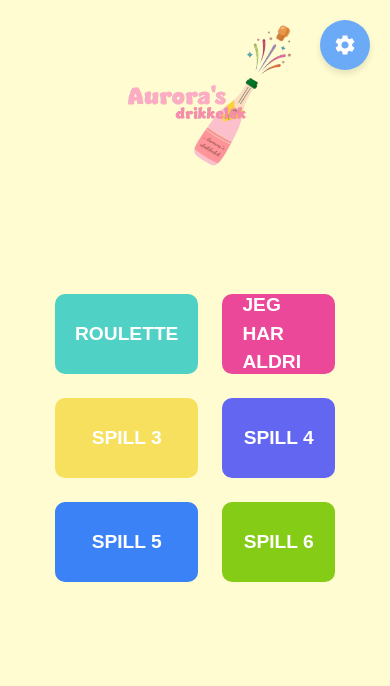
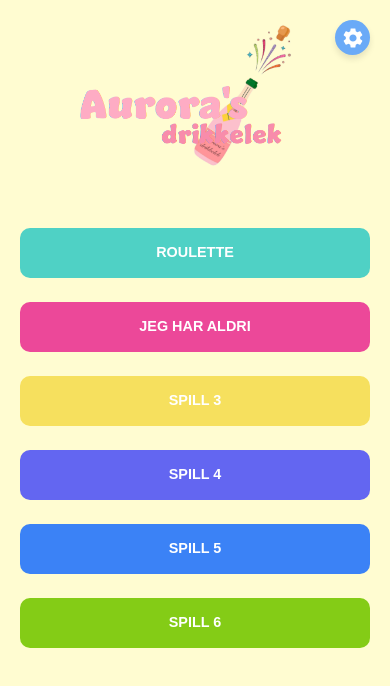
Before and after one commit to vetlemknutsen/Aurorasdrikkelek, a Next.js app in the folder frontend/: page / in a window 390 px wide. Shown: the top 686 px of the page. Built offline with nearby package versions, Linux system fonts and the light colour scheme.

Commit message:
endret størrelse avhengig av skjermstørrelse

```diff
--- a/frontend/src/app/globals.css
+++ b/frontend/src/app/globals.css
@@ -41,7 +41,7 @@ a {
   display: grid;
   grid-template-columns: repeat(2, 1fr);
   gap: 1.5rem;
-  width: 80%;
+  width: 100%;
   max-width: 600px;
   margin-top: 2rem;
 }
@@ -169,3 +169,86 @@ a {
   width: 35%;
   height: auto;
 }
+
+
+
+
+
+
+
+
+
+
+
+
+
+@media (max-width: 1024px) {
+  .title {
+    font-size: 3rem;
+  }
+
+  .game-button {
+    padding: 18px;
+    font-size: 1.1rem;
+    height: 70px;
+  }
+
+  .logo {
+    width: 40%;
+  }
+
+  .info-button {
+    width: 45px;
+    height: 45px;
+    font-size: 28px;
+  }
+}
+
+@media (max-width: 768px) {
+  .title {
+    font-size: 2.5rem;
+  }
+
+  .grid-container {
+    grid-template-columns: 1fr;
+    width: 100%;
+  }
+
+  .game-button {
+    font-size: 1rem;
+    padding: 12px;
+    height: 60px;
+  }
+
+  .logo {
+    width: 50%;
+  }
+
+  .info-button {
+    width: 40px;
+    height: 40px;
+    font-size: 24px;
+  }
+}
+
+@media (max-width: 480px) {
+  .title {
+    font-size: 2rem;
+  }
+
+  .game-button {
+    font-size: 0.9rem;
+    padding: 10px;
+    height: 50px;
+  }
+
+  .logo {
+    width: 60%;
+  }
+
+  .info-button {
+    width: 35px;
+    height: 35px;
+    font-size: 22px;
+  }
+}
```
